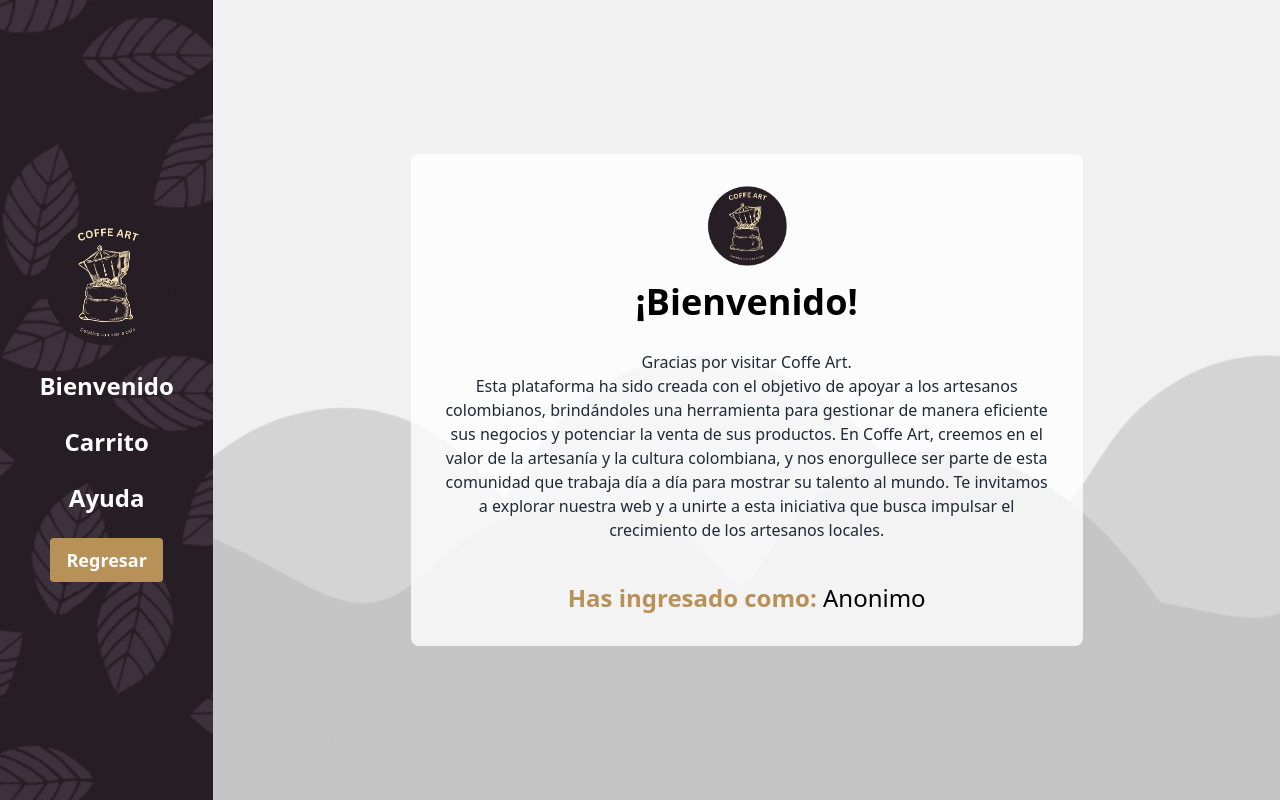
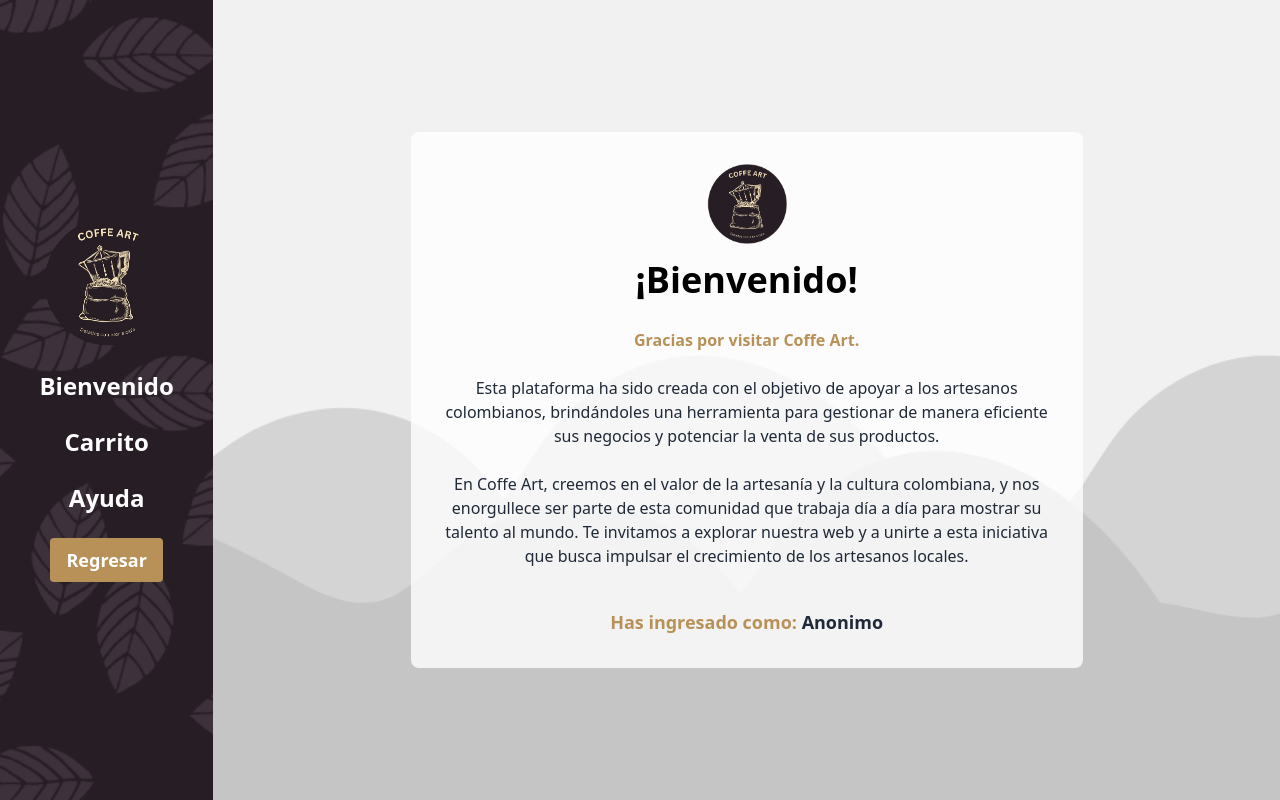
Before and after one commit to Coffe-Art/front-exp, a React (Vite) app: page /Menu in a window 1280 px wide. Built offline with nearby package versions, Linux system fonts and the light colour scheme; what @mercadopago/sdk-react would draw is missing.

Commit message:
Update Menu.jsx

```diff
--- a/src/components/Layouts/MenuNavegation/Menu.jsx
+++ b/src/components/Layouts/MenuNavegation/Menu.jsx
@@ -7,10 +7,8 @@ import Background from '../../../assets/Fondo.png';
 export const Menu = () => {
   const navigate = useNavigate();
 
-  // Obtiene el rol de usuario desde el localStorage o establece 'anonimo' por defecto
   const userRole = localStorage.getItem('userType') || 'anonimo';
 
-  // Función para capitalizar la primera letra
   const capitalizeFirstLetter = (string) => {
     return string.charAt(0).toUpperCase() + string.slice(1);
   };
@@ -24,11 +22,10 @@ export const Menu = () => {
     navigate('/#');
   };
 
-  // Función para cerrar la sesión y borrar el localStorage
   const handleLogout = () => {
-    localStorage.clear(); // Limpia el localStorage
-    navigate('/'); // Redirige al login o página inicial
-    window.location.reload(); // Recarga la página
+    localStorage.clear();
+    navigate('/');
+    window.location.reload();
   };
 
   return (
@@ -40,35 +37,30 @@ export const Menu = () => {
         <nav className="flex flex-col items-center space-y-6">
           <NavLink to="/menu" className="text-xl md:text-2xl text-white hover:text-darkyellow font-bold">Bienvenido</NavLink>
 
-          {/* Solo muestra el perfil si el usuario no es anonimo */}
           {userRole !== 'anonimo' && (
             <NavLink to={userRole === 'comprador' ? '/ProfileComprador' : userRole === 'administrador' ? '/ProfileForAdmin' : '/ProfileForEmpleado'} className="text-xl md:text-2xl text-white hover:text-darkyellow font-bold">
               Perfil
             </NavLink>
           )}
 
-          {/* Rutas para el rol 'comprador' o 'anonimo' */}
           {(userRole === 'comprador') && (
             <>
               <NavLink to="/Cart" className="text-xl md:text-2xl text-white hover:text-darkyellow font-bold">Carrito</NavLink>
             </>
           )}
 
-          {/* Rutas para el rol 'anonimo' */}
           {userRole === 'anonimo' && (
             <>
               <NavLink to="/Cart" className="text-xl md:text-2xl text-white hover:text-darkyellow font-bold">Carrito</NavLink>
             </>
           )}
 
-          {/* Rutas para los roles 'administrador' y 'empleado' */}
           {(userRole === 'administrador' || userRole === 'empleado') && (
             <>
               <NavLink to="/SalesOverview" className="text-xl md:text-2xl text-white hover:text-darkyellow font-bold">Ventas</NavLink>
             </>
           )}
 
-          {/* Ruta común para todos */}
           <NavLink to="/Help" className="text-xl md:text-2xl text-white hover:text-darkyellow font-bold">Ayuda</NavLink>
 
           <button
@@ -78,7 +70,6 @@ export const Menu = () => {
             Regresar
           </button>
 
-          {/* Botón para cerrar sesión, visible solo si no es 'anonimo' */}
           {userRole !== 'anonimo' && (
             <button
               className="bg-darkpurple text-white px-4 py-2 rounded hover:bg-lightpurple mt-4 text-lg font-bold"
@@ -94,11 +85,17 @@ export const Menu = () => {
           <div className="flex flex-col items-center justify-center text-center p-8 bg-white bg-opacity-80 rounded-lg max-w-lg mx-auto md:max-w-2xl w-full">
             <img src={Logo} alt="Logo" className="h-20 w-20 text-gray-800 mb-4 mx-auto" />
             <h1 className="text-black text-3xl md:text-4xl font-bold mb-7">¡Bienvenido!</h1>
+            <p className="text-darkyellow text-1xl mb-6 font-bold">Gracias por visitar Coffe Art.</p>
             <p className="text-gray-800 text-1xl mb-6">
-              Gracias por visitar Coffe Art.<br/> Esta plataforma ha sido creada con el objetivo de apoyar a los artesanos colombianos, brindándoles una herramienta para gestionar de manera eficiente sus negocios y potenciar la venta de sus productos. En Coffe Art, creemos en el valor de la artesanía y la cultura colombiana, y nos enorgullece ser parte de esta comunidad que trabaja día a día para mostrar su talento al mundo. Te invitamos a explorar nuestra web y a unirte a esta iniciativa que busca impulsar el crecimiento de los artesanos locales.
-            </p>
-            {/* Mostrar el rol del usuario con la primera letra en mayúscula */}
-            <p className='text-2xl mt-4'><span className='font-bold text-2xl text-darkyellow'>Has ingresado como: </span>{capitalizeFirstLetter(userRole)}</p>
+            Esta plataforma ha sido creada con el objetivo de apoyar a los artesanos colombianos, brindándoles una herramienta para gestionar de manera eficiente sus negocios y potenciar la venta de sus productos.</p>
+
+            <p className="text-gray-800 text-1xl mb-6">En Coffe Art, creemos en el valor de la artesanía y la cultura colombiana, y nos enorgullece ser parte de esta comunidad que trabaja día a día para mostrar su talento al mundo. Te invitamos a explorar nuestra web y a unirte a esta iniciativa que busca impulsar el crecimiento de los artesanos locales.</p>
+
+            <p className="text-gray-800 text-lg mt-4">
+  <span className="font-bold text-darkyellow">Has ingresado como: </span>
+  <span className="font-semibold">{capitalizeFirstLetter(userRole)}</span>
+</p>
+
           </div>
         </div>
       </div>
```
